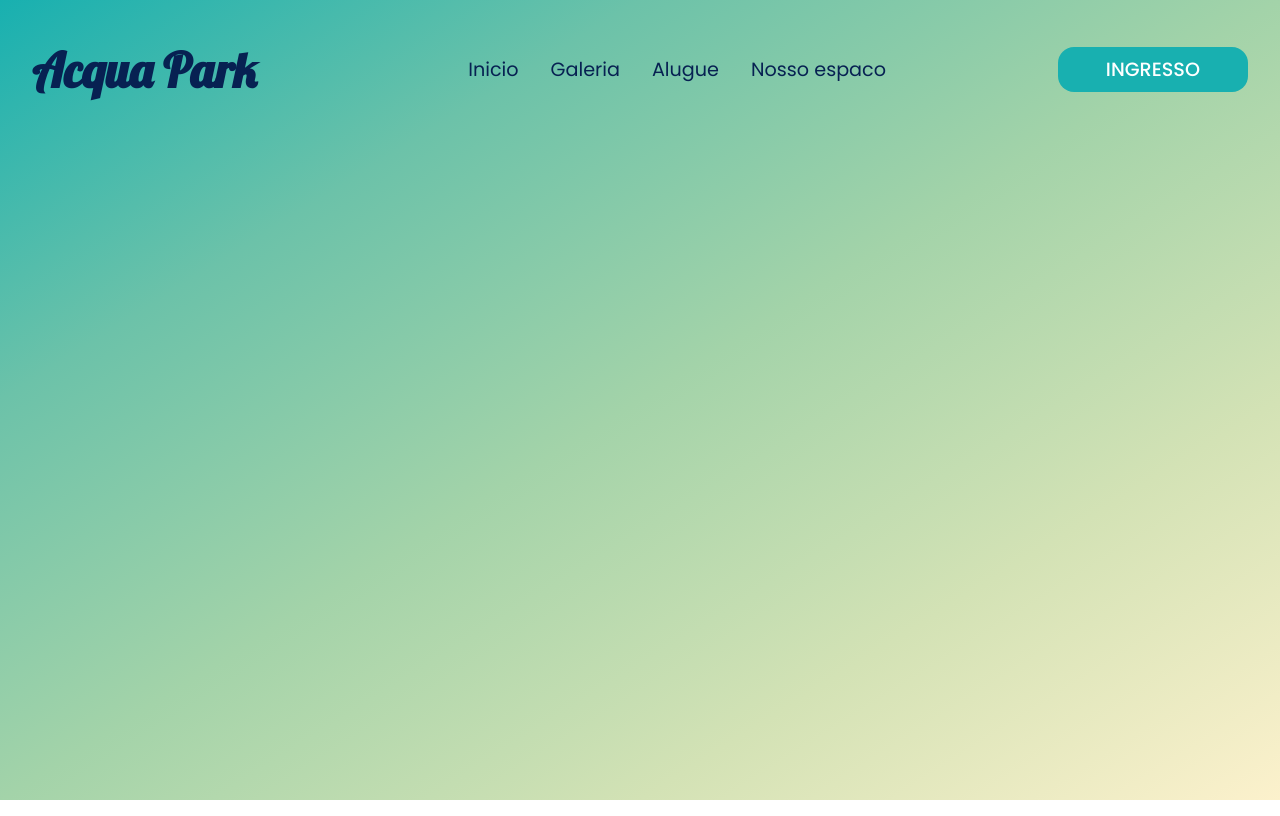
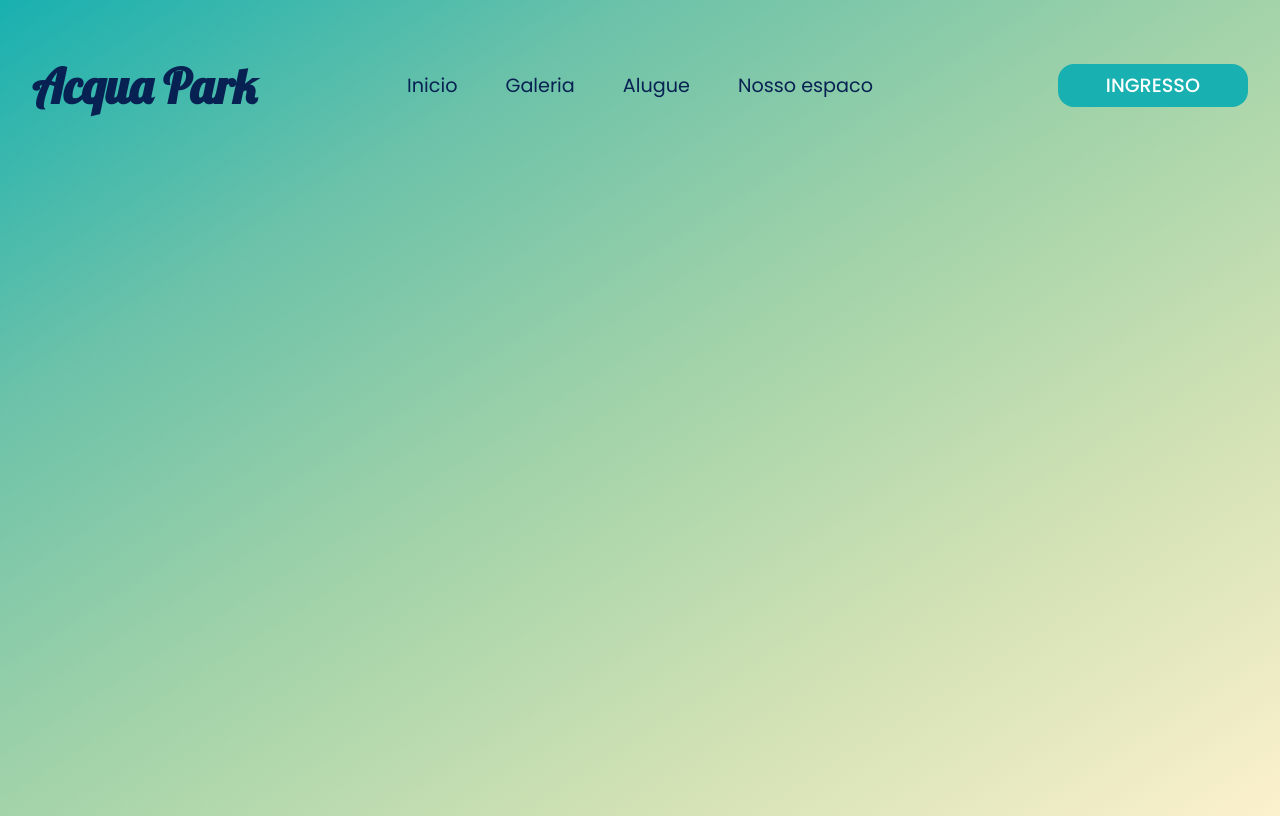
Before and after one commit to Ryotruuser/acquaPark, a plain HTML site: page index.html in a window 1280 px wide. Drawn offline with Linux system fonts and the light colour scheme.

Commit message:
refazendo o header com grid

```diff
--- a/css/components/_header.scss
+++ b/css/components/_header.scss
@@ -1,33 +1,25 @@
 @use '../abstract/variaveis';
 @use '../abstract/mixins';
 
-header{
+.cabecalho{
+
+    .cabecalho__nav__list{
+        list-style-type: none;
         padding: 0 2rem;
-    gap: 10vw;
-    align-items: center;
-    justify-content: start;
-    nav{
-        display: flex;
-        justify-content: space-between;
+        display: grid;
+        gap: 3rem;
+        grid-template-columns: 1fr repeat(4,auto) 1fr;
+        justify-items: center;
         align-items: center;
         .cabecalho__logo{
+            justify-self: flex-start;
+            .cabecalho__logo_titulo{
                 cursor: pointer;
                 @include mixins.ff-fs-cl(variaveis.$ft-titulos, 3rem, variaveis.$cor-primaria);
             }
-        .cabecalho__nav__list{
-            @extend nav;
-            gap: 2rem;
-            list-style-type: none;
-            .cabecalho__nav__list-item{
-                .cabecalho__nav__list-link{
-                    text-decoration: none;
-                    @include mixins.ff-fs-cl(variaveis.$ft-textos, 1.2rem, variaveis.$cor-primaria);
-                    &:hover{
-                        font-weight: 600;
         }
-                }
-            }
-        }
+        .cabecalho__nav__list-btn{
+            justify-self: flex-end;
             .cabecalho__nav_btn-ticket{
                 padding: .5rem 3rem;
                 border-radius: 16px;
@@ -41,6 +33,18 @@ header{
                     background-color: variaveis.$cor-default;;
                 }
             }
-
+        }
+        .cabecalho__nav__list-item{
+            .cabecalho__nav__list-link{
+                text-decoration: none;
+                @include mixins.ff-fs-cl(variaveis.$ft-textos, 1.2rem, variaveis.$cor-primaria);
+                &:hover{
+                    transition: .5s;
+                    padding-bottom: .5rem;
+                    border-bottom: 2px solid variaveis.$cor-terciaria;
+                    font-weight: 600;
                 }
             }
+        }
+   }
+}
--- a/index.html
+++ b/index.html
@@ -10,8 +10,12 @@
     <header class="cabecalho">
 
         <nav class="cabecalho__nav">
-            <h1 class="cabecalho__logo">Acqua Park</h1>
             <ul class="cabecalho__nav__list">
+
+                <li class="cabecalho__logo">
+                    <h1 class="cabecalho__logo_titulo">Acqua Park</h1>
+                </li>
+
                 <li class="cabecalho__nav__list-item">
                     <a href="#" class="cabecalho__nav__list-link">Inicio</a>
                 </li>
@@ -28,8 +32,12 @@
                     <a href="#" class="cabecalho__nav__list-link">Nosso espaco</a>
                 </li>
 
+                <li class="cabecalho__nav__list-btn">
+                    <a href="#" class="cabecalho__nav_btn-ticket">Ingresso</a>
+                </li>
+
             </ul>
-            <a href="#" class="cabecalho__nav_btn-ticket">Ingresso</a>
+
         </nav>
     </header>
 
```
Also changed, not shown: css/style.css, 1 other file. Lines whose indentation alone changed are shown as unchanged.
